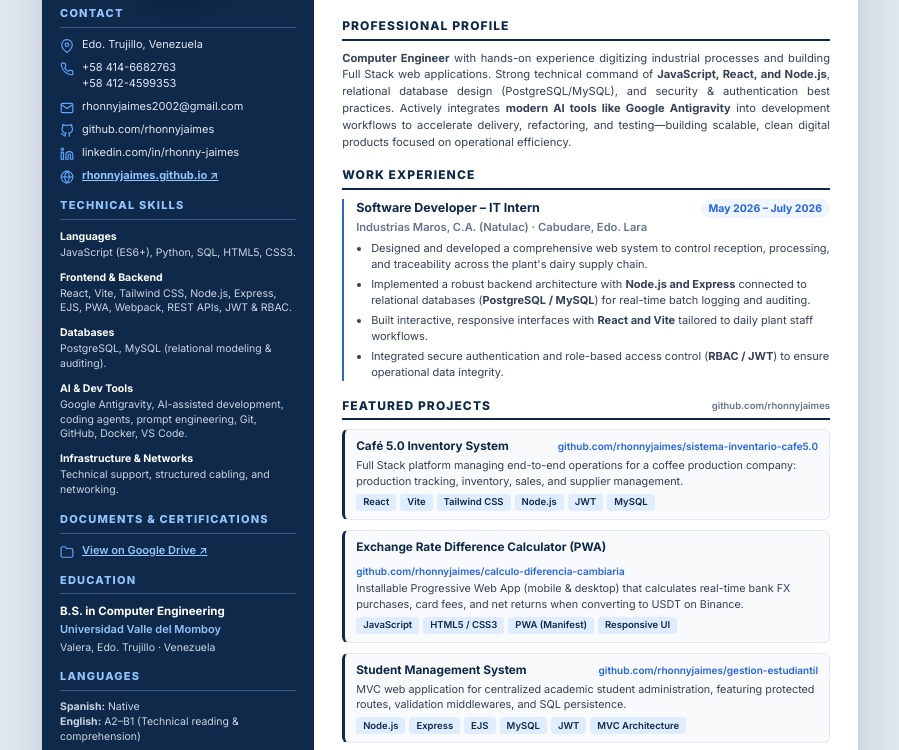
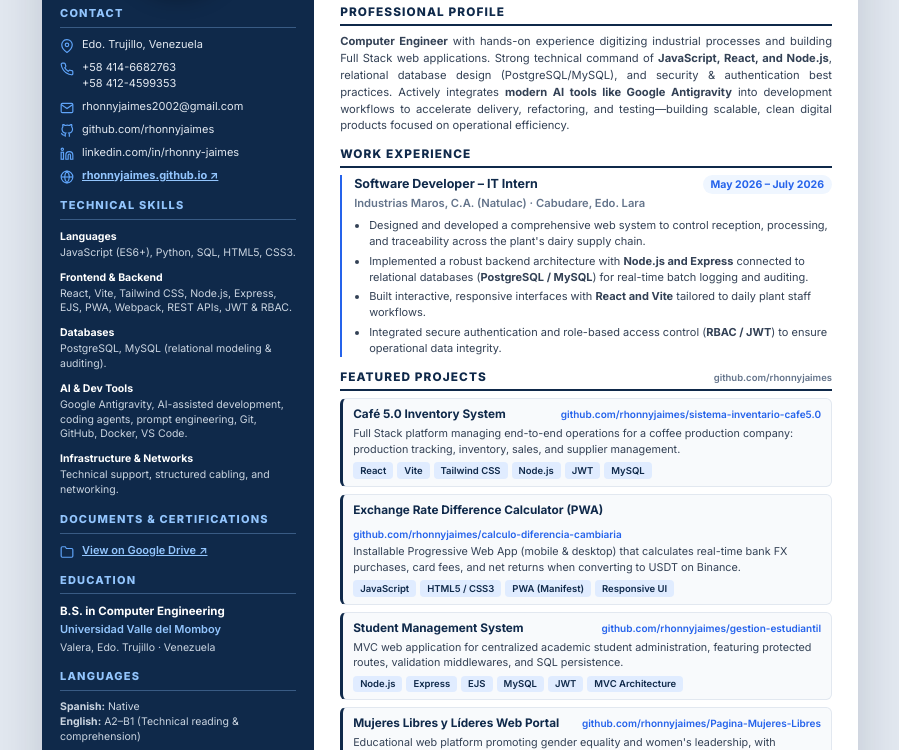
Before and after one commit to rhonnyjaimes/rhonnyjaimes.github.io, a plain HTML site: page cv.html in a window 1280 px wide. Shown: the part 215-965 px from the top of the page, without its empty margins (190-1089 px from the left). Drawn offline with Linux system fonts and the light colour scheme.

Commit message:
Tighten CV vertical spacing so Spanish PDF fits with clean bottom margin

```diff
--- a/cv.html
+++ b/cv.html
@@ -241,7 +241,7 @@
     .header {
       background: linear-gradient(135deg, #13345e 0%, #1d4e89 100%);
       color: var(--white);
-      padding: 20px 28px 18px;
+      padding: 16px 26px 14px;
     }
 
     .header h1 {
@@ -293,22 +293,22 @@
     }
 
     .content {
-      padding: 20px 28px 22px;
+      padding: 15px 26px 16px;
       display: flex;
       flex-direction: column;
-      gap: 16px;
+      gap: 12px;
       flex: 1;
     }
 
     .section-title {
-      font-size: 12px;
+      font-size: 11.8px;
       font-weight: 800;
       letter-spacing: 1.1px;
       text-transform: uppercase;
       color: var(--navy);
       border-bottom: 2px solid var(--navy);
-      padding-bottom: 4px;
-      margin-bottom: 9px;
+      padding-bottom: 3px;
+      margin-bottom: 7px;
       display: flex;
       align-items: center;
       justify-content: space-between;
@@ -374,11 +374,11 @@
     .projects-grid {
       display: flex;
       flex-direction: column;
-      gap: 10px;
+      gap: 7px;
     }
 
     .project-item {
-      padding: 8px 11px;
+      padding: 7px 10px;
       background: var(--bg-light);
       border: 1px solid var(--border);
       border-left: 3px solid var(--navy);
```
